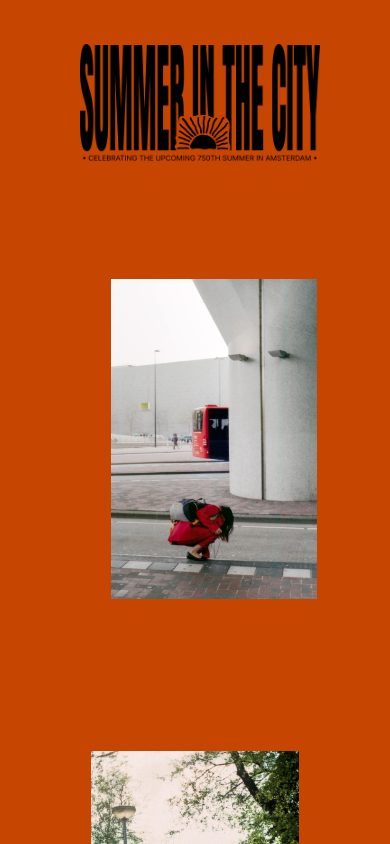
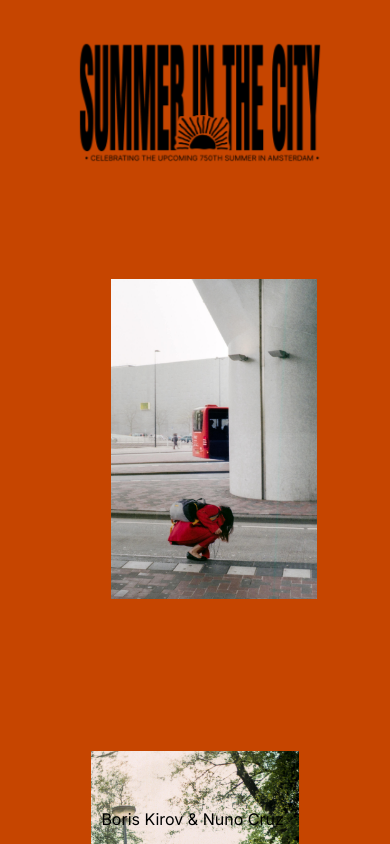
Before and after one commit to boriskirov/summer-in-the-city, a Next.js app: page / in a window 390 px wide. Shown: the top 844 px of the page. Built offline with nearby package versions, Linux system fonts and the light colour scheme.

Commit message:
added more glamour

```diff
--- a/src/app/globals.css
+++ b/src/app/globals.css
@@ -7,8 +7,14 @@ main {
   background-color: #c64500;
 }
 
+footer {
+  width: fit-content;
+  position: absolute;
+  bottom: 0;
+  padding: 8px 64px;
+}
+
 .summer {
-  background-color: #c64500;
   position: fixed;
   z-index: 1000;
   margin: 32px;
@@ -27,4 +33,11 @@ main {
   .summer img {
     width: 240px;
   }
+
+  footer {
+    width: fit-content;
+    position: sticky;
+    bottom: 0;
+    padding: 15px 26%;
+  }
 }
--- a/src/app/page.js
+++ b/src/app/page.js
@@ -100,6 +100,7 @@ export default function Index() {
           );
         })}
       </div>
+      <footer>Boris Kirov & Nuno Cruz</footer>
     </main>
   );
 }
```
Also changed, not shown: public/summer.png.
